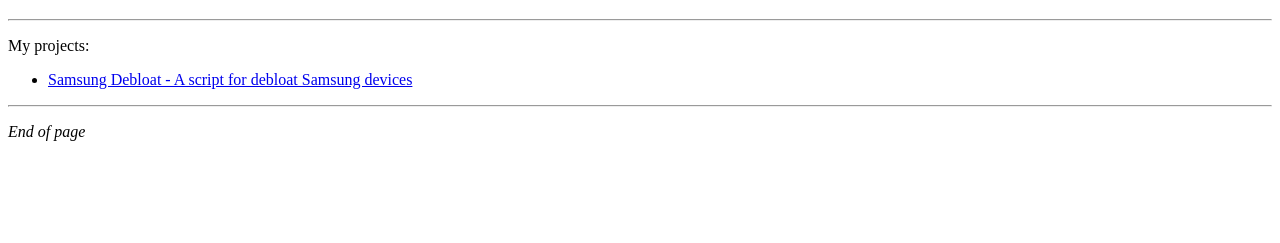
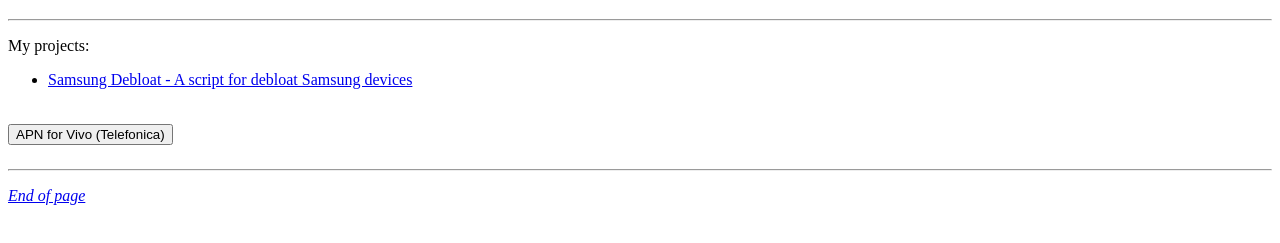
Before and after one commit to lucmsilva651/lucmsilva651.github.io, a plain HTML site: page docs/index.html in a window 1280 px wide. Shown: the part 61-304 px from the top of the page. Drawn offline with Linux system fonts and the light colour scheme.

Commit message:
Update index.html

```diff
--- a/docs/index.html
+++ b/docs/index.html
@@ -1,13 +1,5 @@
 <!DOCTYPE html>
 <html>
-<head>
-  <style>
-    body {
-      background-color: "rgb(35, 35, 35)"
-      color: "white"
-    {
-  </style>
-</head>
 <body>
   <h1>Lucas Gabriel (lucmsilva) - Portfolio</h1>
   <hr>
@@ -15,6 +7,7 @@
    <ul>
      <li><a href="http://lucmsilva651.github.io/SamsungDebloat">Samsung Debloat - A script for debloat Samsung devices</a>
    </ul>
+  <h1><a href="apn.png"><button>APN for Vivo (Telefonica)</button></h1>
   <hr>
   <p><i>End of page</i></p>
 </body>
```
